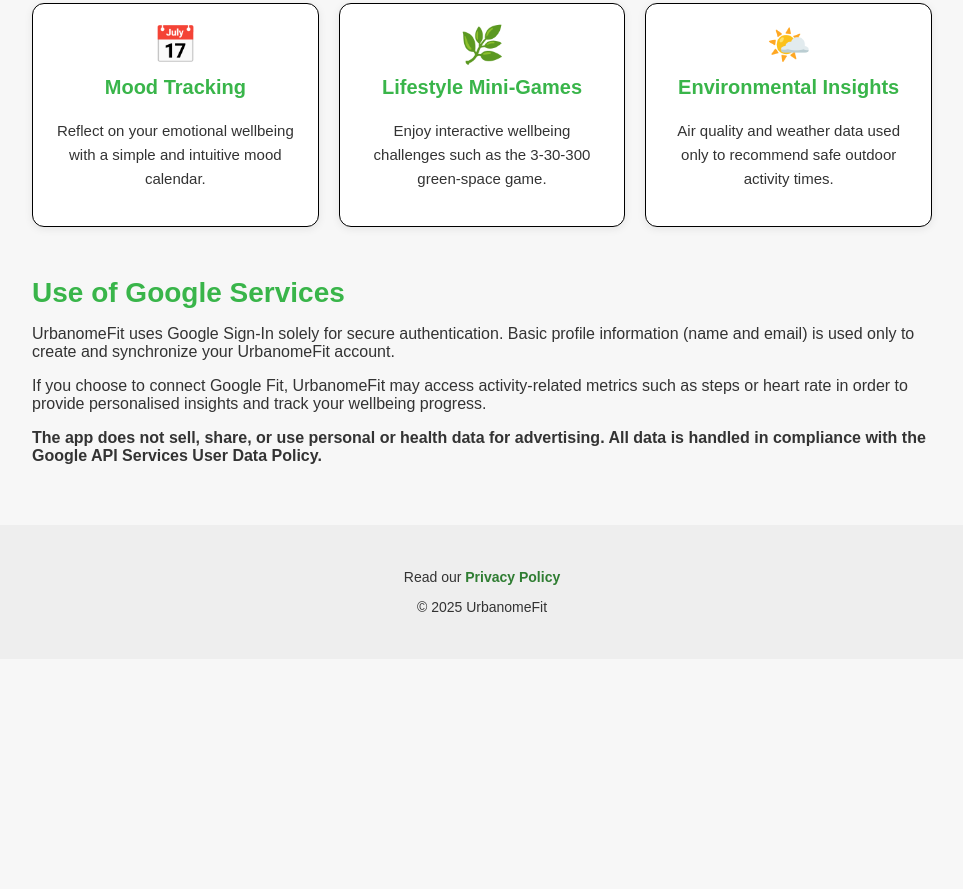
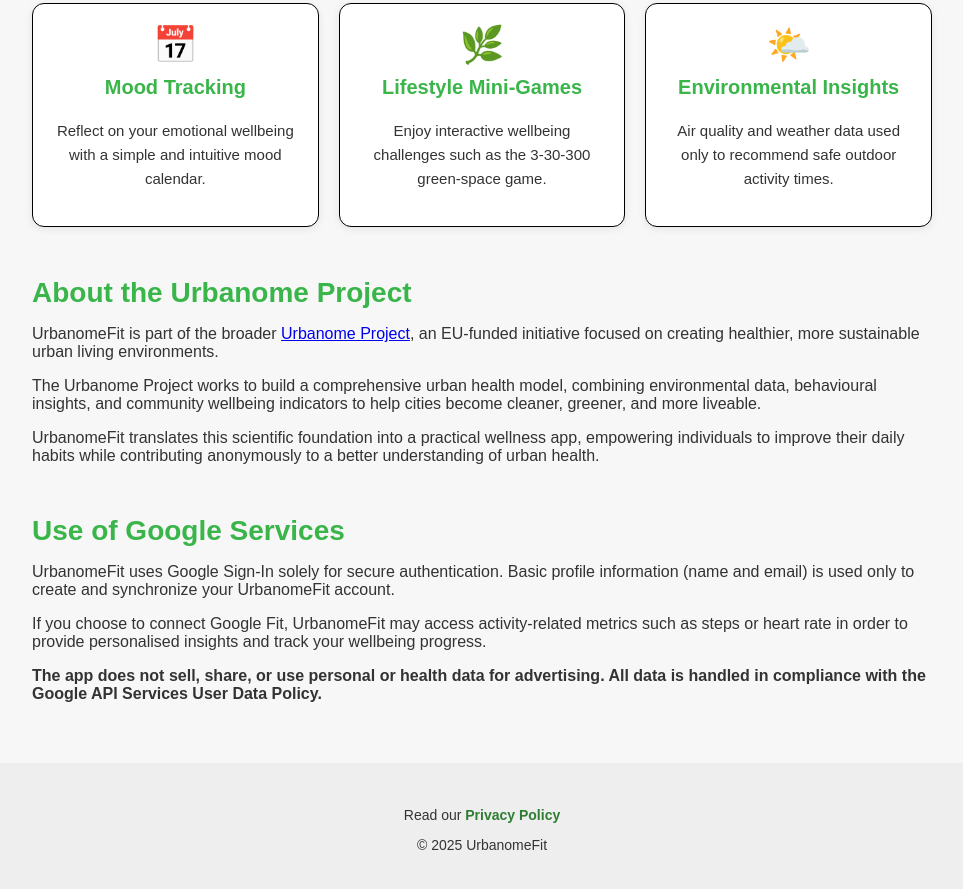
Before and after one commit to urbanome-dev/urbanomeFit, a plain HTML site: page index.html in a window 1280 px wide. Shown: the part 701-1590 px from the top of the page, without its empty margins (158-1121 px from the left). Before the commit the page ends 1360 px from the top, so only its background shows below. Drawn offline with Linux system fonts and the light colour scheme.

Commit message:
Add About section for Urbanome Project
Added an 'About the Urbanome Project' section with details about the initiative and its goals.

```diff
--- a/index.html
+++ b/index.html
@@ -179,6 +179,19 @@
     </div>
   </div>
 
+ <div class="container">
+<h2>About the Urbanome Project</h2>
+<p>
+UrbanomeFit is part of the broader <a href="https://www.urbanome.eu" target="_blank">Urbanome Project</a>, an EU-funded initiative focused on creating healthier, more sustainable urban living environments.
+</p>
+<p>
+The Urbanome Project works to build a comprehensive urban health model, combining environmental data, behavioural insights, and community wellbeing indicators to help cities become cleaner, greener, and more liveable.
+</p>
+<p>
+UrbanomeFit translates this scientific foundation into a practical wellness app, empowering individuals to improve their daily habits while contributing anonymously to a better understanding of urban health.
+</p>
+</div>
+
   <div class="container">
     <h2>Use of Google Services</h2>
     <p>
```
